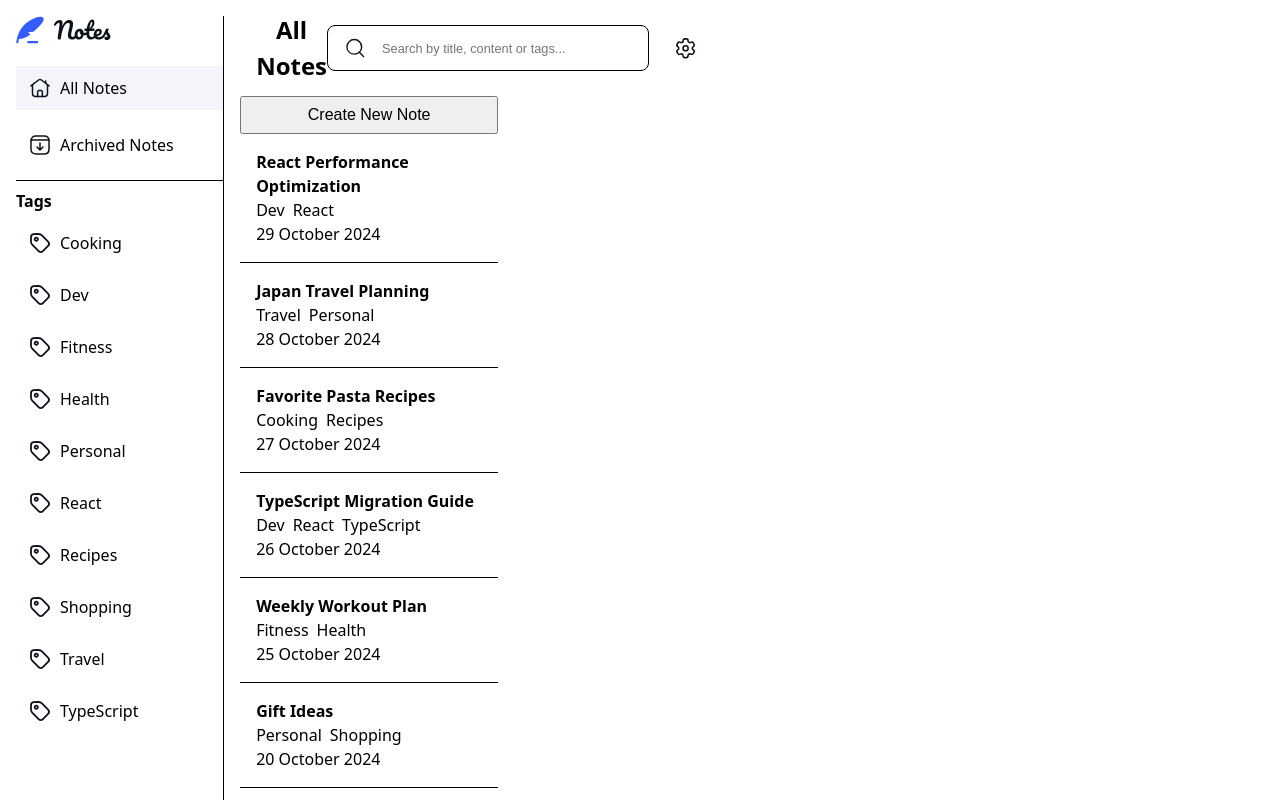
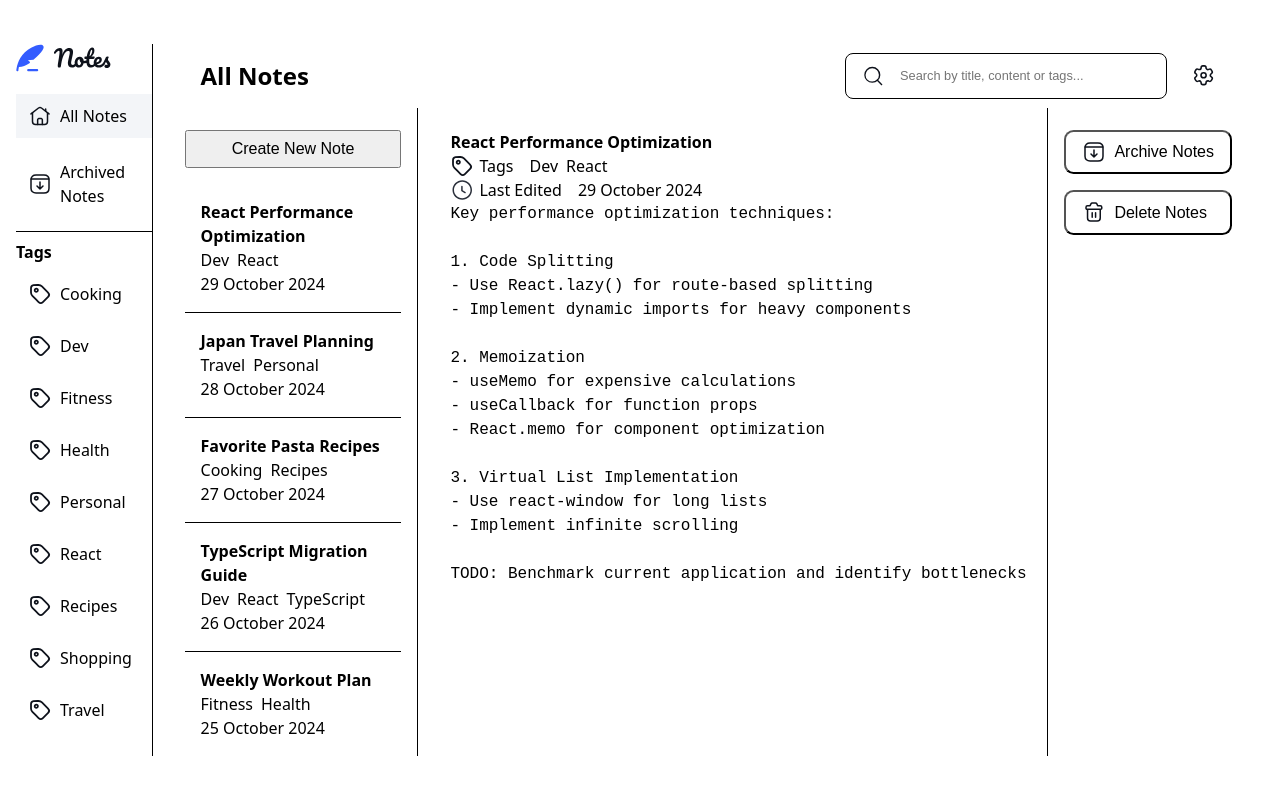
Before and after one commit to vs-webdev/note-taking-app, a React (Vite) app in the folder client/: page / in a window 1280 px wide. Shown: the top 800 px of the page. Built offline with nearby package versions, Linux system fonts and the light colour scheme.

Commit message:
Add basic structure for All Notes

```diff
--- a/client/src/App.css
+++ b/client/src/App.css
@@ -1,6 +1,6 @@
 #root {
-  max-width: 1280px;
   /* margin: 0 auto; */
+  width: 100%;
   padding: 1rem;
   text-align: center;
 }
@@ -10,6 +10,7 @@
   margin: 0;
   box-sizing: border-box;
   font-size: 16px;
+  scrollbar-width: none;
 }
 
 li {
@@ -18,9 +19,8 @@ li {
 
 .note-app-container{
   display: flex;
-  /* width: 1440px; */
+  width: 100%;
 }
-
 
 section{
   width: 100%;
@@ -109,6 +109,8 @@ section{
 }
 
 .tags-lists{
+  height: 460px;
+  overflow: auto;
 
   & li{
     display: flex;
@@ -124,17 +126,33 @@ section{
   }
 }
 
-.notes-wrapper{
-  max-width: 290px;
-  padding: 1rem;
+.content-wrapper{
+  /* max-width: 1148px; */
+  width: 100%;
+  padding: 0 1rem;
+}
+
+.notes-detail-wrapper{
+  display: flex;
+  width: 100%;
+}
+
+.content-sidebar-wrapper{
+  max-width: 300px;
+  width: 100%;
+  padding: 1.4rem 1rem;
+  border-right: 1px solid;
 
   & button{
     width: 100%;
     padding: .5rem;
+    margin-bottom: 1rem;
   }
 }
 
 .notes-list-container{
+  max-height: 550px;
+  overflow: auto;
   width: 100%;
 }
 
@@ -153,3 +171,71 @@ section{
   display: flex;
   gap: .5rem;
 }
+
+.detailed-note-wrapper{
+  max-width: 630px;
+  width: 100%;
+  padding: 1.4rem 2rem;
+  border-right: 1px solid;
+}
+
+.detailed-note-header{
+  width: auto;
+  text-align: left;
+
+  & h2{
+    width: auto;
+  }
+}
+
+.detailed-note-tags{
+  display: flex;
+  gap: 1rem;
+  width: auto;
+
+  & span{
+    display: flex;
+    align-items: center;
+    gap: 5px;
+  }
+
+  & ul{
+    display: flex;
+    gap: .5rem;
+  }
+}
+
+.detailed-note-edited{
+  width: auto;
+  display: flex;
+  gap: 1rem;
+
+  & span{
+    width: auto;
+    display: flex;
+    align-items: center;
+    gap: 5px;
+  }
+}
+
+.detailed-note-content{
+  text-align: left;
+}
+
+.action-btns-wrapper{
+  max-width: 270px;
+  width: 100%;
+  padding: 1.4rem 1rem;
+
+  & button{
+    padding: .5rem 1rem;
+    display: flex;
+    align-items: center;
+    gap: .5rem;
+    width: 100%;;
+    min-width: max-content;
+    margin-bottom: 1rem;
+    border-radius: .6rem;
+    background-color: white;
+  }
+}
--- a/client/src/App.jsx
+++ b/client/src/App.jsx
@@ -1,5 +1,4 @@
 import './App.css'
-import NavSidebar from './components/NavSidebar'
 import AllNotes from './pages/AllNotes'
 
 function App() {
--- a/client/src/components/Content.jsx
+++ b/client/src/components/Content.jsx
@@ -1,9 +1,14 @@
 import { useState } from "react"
+import iconArchive from '../assets/images/icon-archive.svg'
+import iconDelete from '../assets/images/icon-delete.svg'
 import data from "../data"
 import Header from './Header.jsx'
+import ContentSidebar from "./ContentSidebar.jsx"
+import NoteContent from "./NoteContent.jsx"
 
 const Content = () => {
   const [notes, setNotes] = useState(data.notes)
+  const [selectedNote, setSelectedNote] = useState(notes[0])
 
   const dateFormat = (lastEdited) =>  new Date(lastEdited).toLocaleDateString("en-GB", {
     day: "2-digit",
@@ -12,27 +17,26 @@ const Content = () => {
   });
 
   return (
-    <div className='content-wrapper'>
+    <section className='content-wrapper'>
       <Header />
       <div className="notes-detail-wrapper">
-        <div className="notes-wrapper">
-          <button>Create New Note</button>
-          <div className="notes-list-container">
-            <ul className="notes-list">
-              {notes.map((note, index) =>
-                <li className="note-item" key={index}>
-                  <h1>{note.title}</h1>
-                  <ul className="note-tags">{note.tags.map((tag, tagIndex) =>
-                    <li key={tagIndex}>{tag}</li>
-                  )}</ul>
-                  <p>{dateFormat(note.lastEdited)}</p>
-                </li>
-              )}
-            </ul>
-          </div>
+        <ContentSidebar
+          notes={notes}
+          dateFormat={dateFormat}
+          setSelectedNote={setSelectedNote}
+        />
+
+        <NoteContent
+          selectedNote={selectedNote}
+          dateFormat={dateFormat}
+        />
+
+        <div className="action-btns-wrapper">
+          <button><img src={iconArchive} alt="" /> Archive Notes</button>
+          <button><img src={iconDelete} alt="" /> Delete Notes</button>
         </div>
       </div>
-    </div>
+    </section>
   )
 }
 
--- /dev/null
+++ b/client/src/components/ContentSidebar.jsx
@@ -0,0 +1,25 @@
+
+const ContentSidebar = ({notes, setSelectedNote, dateFormat}) => {
+  return (
+    <div className="content-sidebar-wrapper">
+      <button>Create New Note</button>
+      <div className="notes-list-container">
+        <ul className="notes-list">
+          {notes.map((note, index) =>
+            <li className="note-item" key={index}
+              onClick={() => setSelectedNote(notes[index])}
+            >
+              <h1>{note.title}</h1>
+              <ul className="note-tags">{note.tags.map((tag, tagIndex) =>
+                <li key={tagIndex}>{tag}</li>
+              )}</ul>
+              <p>{dateFormat(note.lastEdited)}</p>
+            </li>
+          )}
+        </ul>
+      </div>
+    </div>
+  )
+}
+
+export default ContentSidebar
--- /dev/null
+++ b/client/src/components/NoteContent.jsx
@@ -0,0 +1,25 @@
+import iconTag from '../assets/images/icon-tag.svg'
+import iconClock from '../assets/images/icon-clock.svg'
+
+const NoteContent = ({selectedNote, dateFormat}) => {
+  return (
+    <div className="detailed-note-wrapper">
+      <header className="detailed-note-header">
+        <h2>{selectedNote.title}</h2>
+        <div className="detailed-note-tags">
+          <span><img src={iconTag} alt="" /> Tags</span>
+          <ul>{selectedNote.tags.map((tag, tagIndex) => <li key={tagIndex}>{tag}</li>)}</ul>
+        </div>
+        <div className="detailed-note-edited">
+          <span><img src={iconClock} alt="" /> Last Edited</span>
+          <p>{dateFormat(selectedNote.lastEdited)}</p>
+        </div>
+      </header>
+      <div className="detailed-note-content">
+        <pre>{selectedNote.content}</pre>
+      </div>
+    </div>
+  )
+}
+
+export default NoteContent
--- a/client/src/pages/AllNotes.jsx
+++ b/client/src/pages/AllNotes.jsx
@@ -1,9 +1,7 @@
-import { useState } from 'react'
 import NavSidebar from '../components/NavSidebar.jsx'
 import Content from '../components/Content.jsx'
 
 const AllNotes = () => {
-  const [selectedNote, setSelectedNote] = useState()
 
   return (
     <main className="note-app-container">
```
